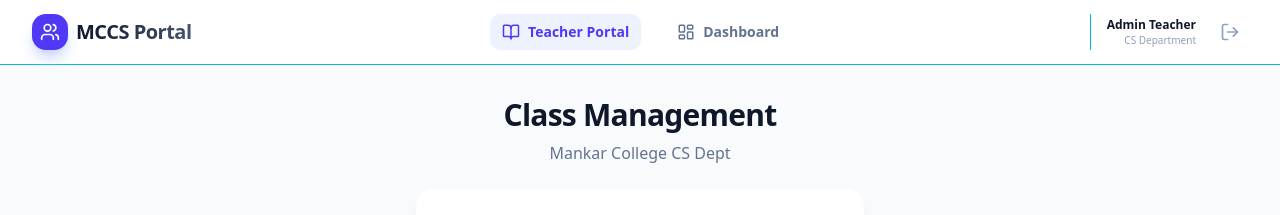
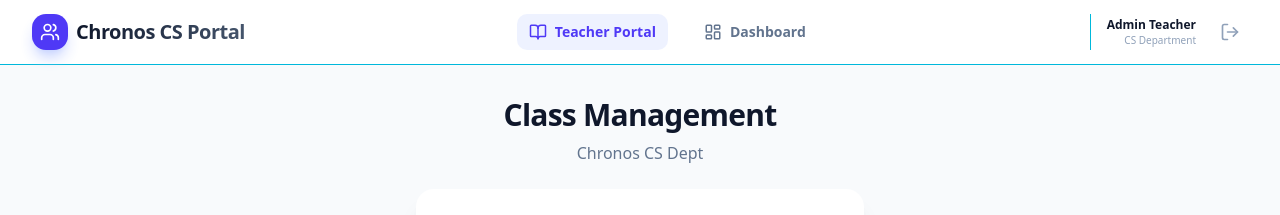
Before and after one commit to Shree-Thecreator/AttendX, a Next.js app: page /teacher in a window 1280 px wide. Shown: the top 215 px of the page. Built offline with nearby package versions, Linux system fonts and the light colour scheme; no server answers.

Commit message:
updated the name

```diff
--- a/app/page.tsx
+++ b/app/page.tsx
@@ -74,10 +74,10 @@ export default function LandingPage() {
                     <GraduationCap className="text-white size-10" />
                   </div>
                   <h1 className="text-5xl font-black text-slate-900 tracking-tight sm:text-6xl">
-                    MCCS <span className="text-indigo-600">Portal</span>
+                    Chronos CS <span className="text-indigo-600">Portal</span>
                   </h1>
                   <p className="text-slate-500 text-lg font-medium max-w-lg mx-auto">
-                    The official Digital Register & Attendance System for Mankar College CS Department.
+                    The official Digital Register & Attendance System for our College CS Department.
                   </p>
                 </div>
 
@@ -118,7 +118,7 @@ export default function LandingPage() {
 
             {/* Footer */}
             <footer className="py-8 text-center text-slate-400 text-xs font-medium bg-white">
-              © 2026 Mankar College Computer Science Department
+              © 2026 Chronos Computer Science Department
             </footer>
           </motion.div>
         )}
--- a/app/teacher/page.tsx
+++ b/app/teacher/page.tsx
@@ -56,7 +56,7 @@ const handleAddStudent = () => {
           <h1 className="text-3xl font-extrabold text-slate-900 tracking-tight">
             Class Management
           </h1>
-          <p className="text-slate-500 font-medium">Mankar College CS Dept</p>
+          <p className="text-slate-500 font-medium">Chronos CS Dept</p>
         </div>
 
         <Card className="p-6 space-y-6 shadow-xl bg-white rounded-2xl border-none">
--- a/components/ui/features-2.tsx
+++ b/components/ui/features-2.tsx
@@ -11,7 +11,7 @@ export function Features() {
                         Built for Modern Teaching
                     </h2>
                     <p className="mt-4 text-slate-500 max-w-2xl mx-auto font-medium">
-                        Streamline your classroom management at Mankar College with tools designed for speed and clarity.
+                        Streamline your classroom management at Chronos Cs with tools designed for speed and clarity.
                     </p>
                 </div>
                 <div className="@min-4xl:max-w-full @min-4xl:grid-cols-3 mx-auto mt-8 grid max-w-sm gap-6 *:text-center md:mt-16">
--- a/components/ui/navbar.tsx
+++ b/components/ui/navbar.tsx
@@ -23,7 +23,7 @@ export default function Navbar() {
               <Users className="text-white" size={20} />
             </div>
             <span className="text-xl font-extrabold bg-clip-text text-transparent bg-linear-to-r from-slate-900 to-slate-600 tracking-tight">
-              MCCS Portal
+              Chronos CS Portal
             </span>
           </div>
 
```
